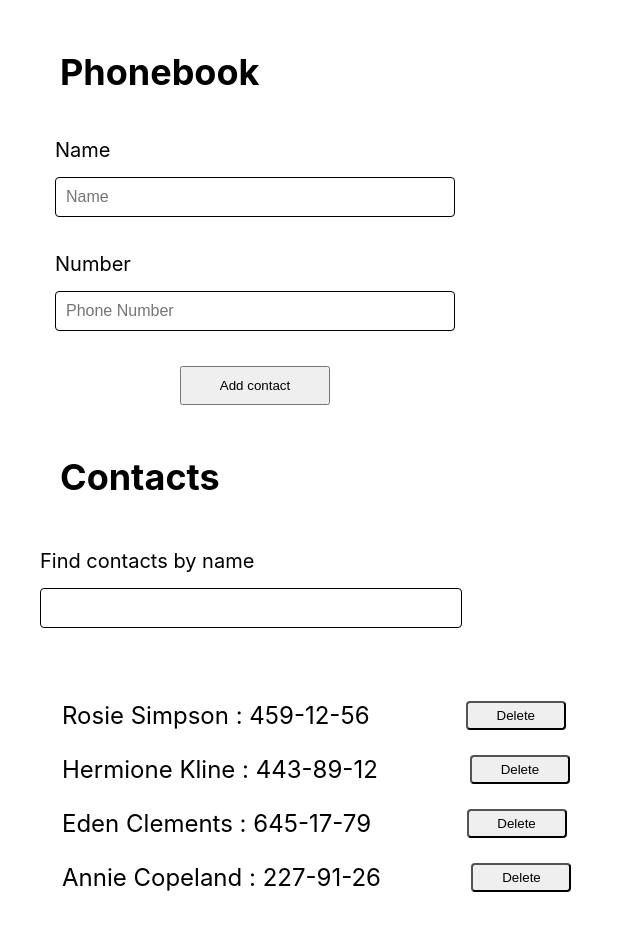
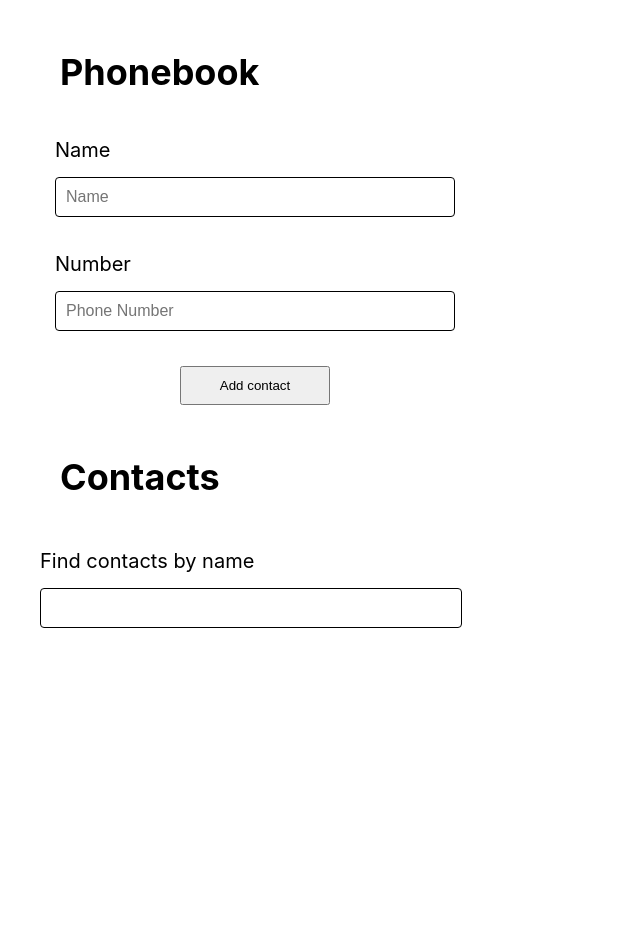
Before and after one commit to OlgaSld/goit-react-hw-02-phonebook, a React (Create React App) app: page / in a window 1280 px wide. Shown: the top 930 px of the page, without its empty margins (0-640 px from the left). After the commit the page ends 800 px from the top, so only its background shows below. Built offline with nearby package versions, Linux system fonts and the light colour scheme.

Commit message:
there are bugs

```diff
--- a/src/components/App.jsx
+++ b/src/components/App.jsx
@@ -54,7 +54,7 @@ export class App extends Component {
         <ContactForm onAdd={this.addContact} />
         <Subtitle>Contacts</Subtitle>
         <Filter value={filter} onChangeFilter={this.changeFilter} />
-        <ContactsList contacts={this.state.contacts} onDelete={this.deleteContact} />
+        <ContactsList contacts={visibleContacts} onDelete={this.deleteContact} />
       </Layout>
     );
   }
```
